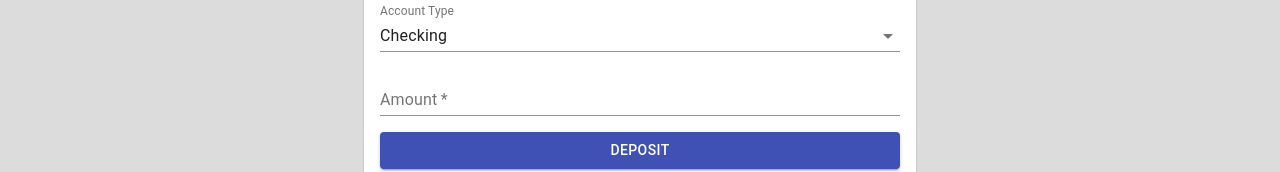
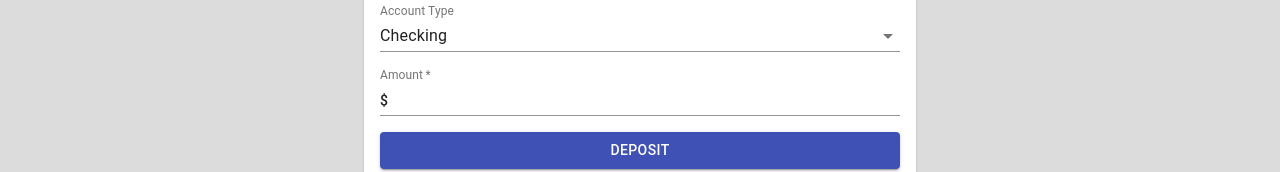
Before and after one commit to jlorenzo58/nomad-online-banking-system, a React (Create React App) app: page /depositcheck in a window 1280 px wide. Shown: the part 170-342 px from the top of the page. Built offline with nearby package versions, Linux system fonts and the light colour scheme.

Commit message:
added $ in front of everything

```diff
--- a/src/components/DepositCheck.js
+++ b/src/components/DepositCheck.js
@@ -110,6 +110,13 @@ const DepositBillPage = () => {
                 label="Amount"
                 value={amount}
                 onChange={handleAmountChange}
+                InputProps={{
+                  startAdornment: (
+                    <Typography variant="h6" component="span" style={{ fontSize: 14 }}>
+                      $
+                    </Typography>
+                  ),
+                }}
                 required
               />
             </Grid>
--- a/src/components/Send.js
+++ b/src/components/Send.js
@@ -78,6 +78,13 @@ function Send() {
                 label="Amount"
                 value={amount}
                 onChange={handleAmountChange}
+                InputProps={{
+                  startAdornment: (
+                    <Typography variant="h6" component="span" style={{ fontSize: 14 }}>
+                      $
+                    </Typography>
+                  ),
+                }}
                 required
               />
             </Grid>
--- a/src/components/Transfer.js
+++ b/src/components/Transfer.js
@@ -100,6 +100,13 @@ const DepositBillPage = () => {
                 label="Amount"
                 value={amount}
                 onChange={handleAmountChange}
+                InputProps={{
+                  startAdornment: (
+                    <Typography variant="h6" component="span" style={{ fontSize: 14 }}>
+                      $
+                    </Typography>
+                  ),
+                }}
                 required
               />
             </Grid>
```
